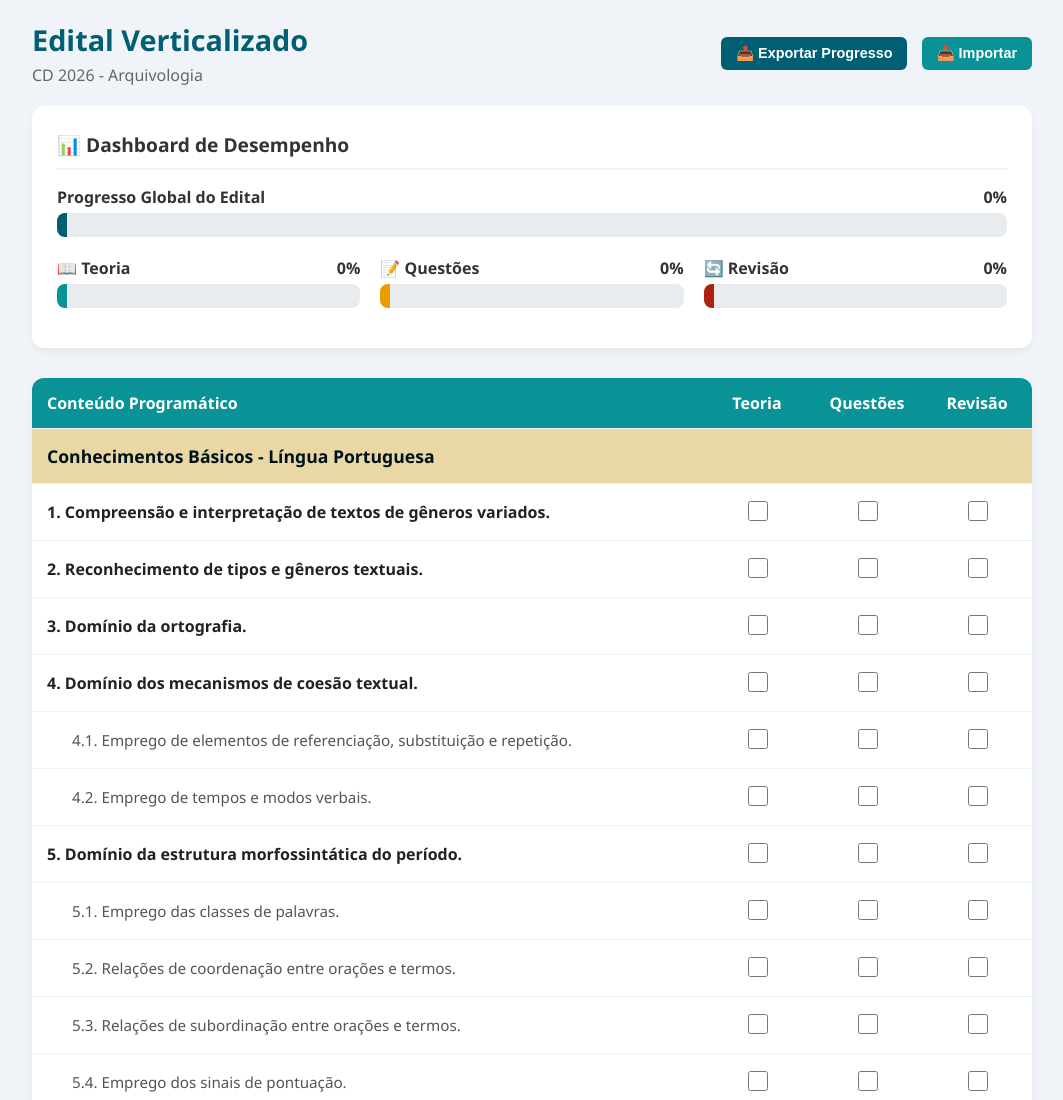
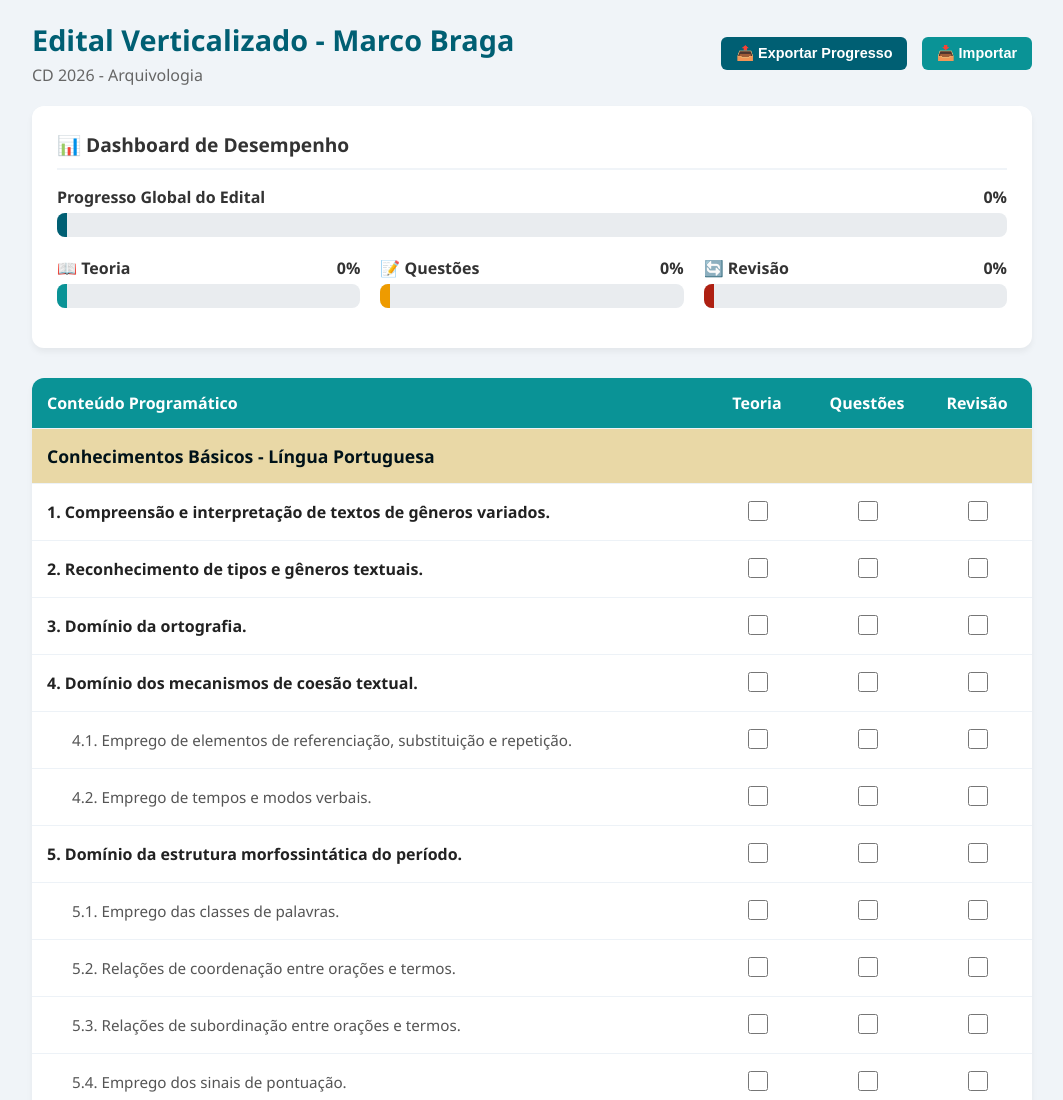
Before and after one commit to marcoabraga/estudos-cd2026, a plain HTML site: page index.html in a window 1280 px wide. Shown: the top 1100 px of the page, without its empty margins (108-1171 px from the left). Drawn offline with Linux system fonts and the light colour scheme.

Commit message:
Update header title to include 'Marco Braga'

```diff
--- a/index.html
+++ b/index.html
@@ -148,7 +148,7 @@
     <div class="container">
         <div class="header-top">
             <div>
-                <h1>Edital Verticalizado</h1>
+                <h1>Edital Verticalizado - Marco Braga</h1>
                 <p class="subtitle">CD 2026 - Arquivologia</p>
             </div>
             <div class="sync-buttons">
```
